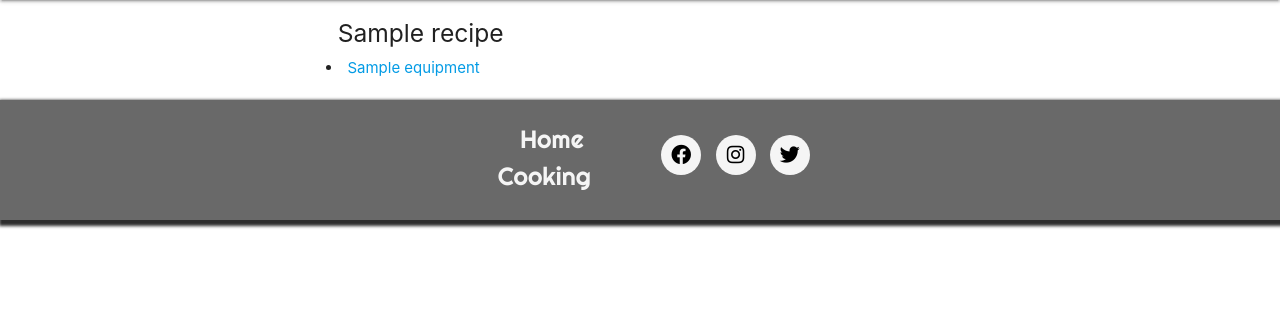
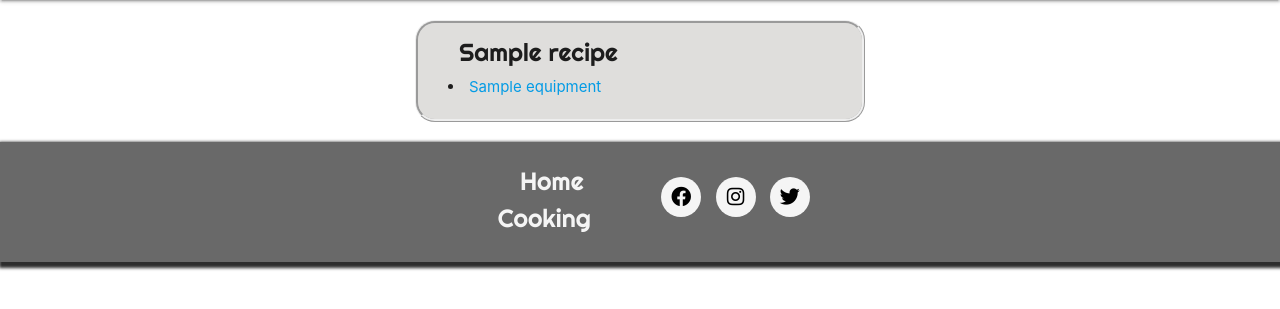
Before and after one commit to Mrsebastino/Recipe-Book-App, a Flask app: page /equipments_list in a window 1280 px wide. Shown: the part 64-373 px from the top of the page. Run offline with Flask 2, Linux system fonts and the light colour scheme; a database or web service that is not in the repository returns one stand-in record (values such as "Sample title"); some libraries are stand-ins or nearby versions; some web fonts are replaced.

Commit message:
added container for each separated equipment list

```diff
--- a/static/css/style.css
+++ b/static/css/style.css
@@ -65,8 +65,6 @@ nav ul a {
   color: black;
 }
 
-
-
 .btn-add-recipe {
   margin-left: 30px;
   height: 40px;
@@ -76,6 +74,24 @@ nav ul a {
 
 ::placeholder {
   color: black;
+}
+
+/*equipment page*/
+
+.equipment-container {
+  height: auto;
+  width: 30em;
+  padding-left: 30px;
+  border-style: ridge;
+  border-radius: 20px;
+  margin: auto;
+  margin-top: 20px;
+  margin-bottom: 20px;
+  background-color: #d4d3d0be;
+}
+
+h5 {
+  font-family: "Righteous", sans-serif;
 }
 
 /* Recipe card */
@@ -102,16 +118,17 @@ div.recipe-detail.row::after {
   border-radius: 8px;
 }
 
-/*Footer*/
+/*Footer
 
 footer {
   width: 100%;
   max-width: none;
-}
+}*/
 
 .page-footer {
+  bottom: 0;
+  display: flex;
   margin-top: 15px;
-  display: flex;
   background-color: #696969;
   min-height: 100px;
   width: 100%;
```
